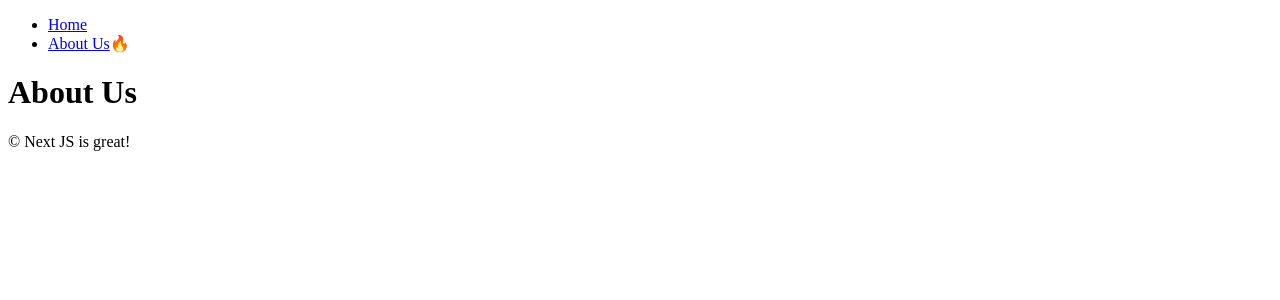
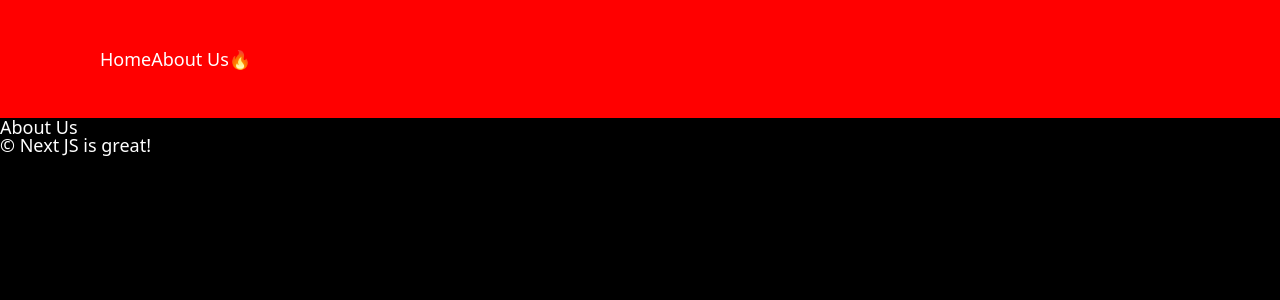
Before and after one commit to danielhc0228/nextjs-tutorial, a Next.js app: page /about-us in a window 1280 px wide. Shown: the top 300 px of the page. Built offline with nearby package versions, Linux system fonts and the light colour scheme.

Commit message:
learn CSS of Next.js. apply global.css in layout.tsx and css module for local component

```diff
--- a/app/components/navigation.tsx
+++ b/app/components/navigation.tsx
@@ -2,12 +2,13 @@
 
 import Link from "next/link";
 import { usePathname } from "next/navigation";
+import styles from "../styles/navigation.module.css";
 
 export default function Navigation() {
     const path = usePathname();
     return (
-        <nav>
-            <ul>
+        <nav className={styles.nav}>
+            <ul className={styles.list}>
                 <li>
                     <Link href='/'>Home</Link> {path === "/" ? "🔥" : ""}
                 </li>
--- a/app/layout.tsx
+++ b/app/layout.tsx
@@ -1,5 +1,6 @@
 import Navigation from "./components/navigation";
 import { Metadata } from "next";
+import "../app/styles/global.css";
 
 export const metadata: Metadata = {
     title: {
--- /dev/null
+++ b/app/styles/global.css
@@ -0,0 +1,151 @@
+html,
+ body,
+ div,
+ span,
+ applet,
+ object,
+ iframe,
+ h1,
+ h2,
+ h3,
+ h4,
+ h5,
+ h6,
+ p,
+ blockquote,
+ pre,
+ a,
+ abbr,
+ acronym,
+ address,
+ big,
+ cite,
+ code,
+ del,
+ dfn,
+ em,
+ img,
+ ins,
+ kbd,
+ q,
+ s,
+ samp,
+ small,
+ strike,
+ strong,
+ sub,
+ sup,
+ tt,
+ var,
+ b,
+ u,
+ i,
+ center,
+ dl,
+ dt,
+ dd,
+ ol,
+ ul,
+ li,
+ fieldset,
+ form,
+ label,
+ legend,
+ table,
+ caption,
+ tbody,
+ tfoot,
+ thead,
+ tr,
+ th,
+ td,
+ article,
+ aside,
+ canvas,
+ details,
+ embed,
+ figure,
+ figcaption,
+ footer,
+ header,
+ hgroup,
+ menu,
+ nav,
+ output,
+ ruby,
+ section,
+ summary,
+ time,
+ mark,
+ audio,
+ video {
+   margin: 0;
+   padding: 0;
+   border: 0;
+   font-size: 100%;
+   font: inherit;
+   vertical-align: baseline;
+ }
+ /* HTML5 display-role reset for older browsers */
+ article,
+ aside,
+ details,
+ figcaption,
+ figure,
+ footer,
+ header,
+ hgroup,
+ menu,
+ nav,
+ section {
+   display: block;
+ }
+ body {
+   line-height: 1;
+ }
+ ol,
+ ul {
+   list-style: none;
+ }
+ blockquote,
+ q {
+   quotes: none;
+ }
+ blockquote:before,
+ blockquote:after,
+ q:before,
+ q:after {
+   content: "";
+   content: none;
+ }
+ table {
+   border-collapse: collapse;
+   border-spacing: 0;
+ }
+
+ body {
+   font-family:
+     system-ui,
+     -apple-system,
+     BlinkMacSystemFont,
+     "Segoe UI",
+     Roboto,
+     Oxygen,
+     Ubuntu,
+     Cantarell,
+     "Open Sans",
+     "Helvetica Neue",
+     sans-serif;
+   background-color: black;
+   color: white;
+   font-size: 18px;
+ }
+
+ a {
+   color: inherit;
+   text-decoration: none;
+ }
+
+ a:hover {
+   text-decoration: underline;
+ }
--- /dev/null
+++ b/app/styles/navigation.module.css
@@ -0,0 +1,8 @@
+.nav {
+    background-color: red;
+    padding: 50px 100px;
+  }
+
+  .list {
+    display: flex;
+  }
```
